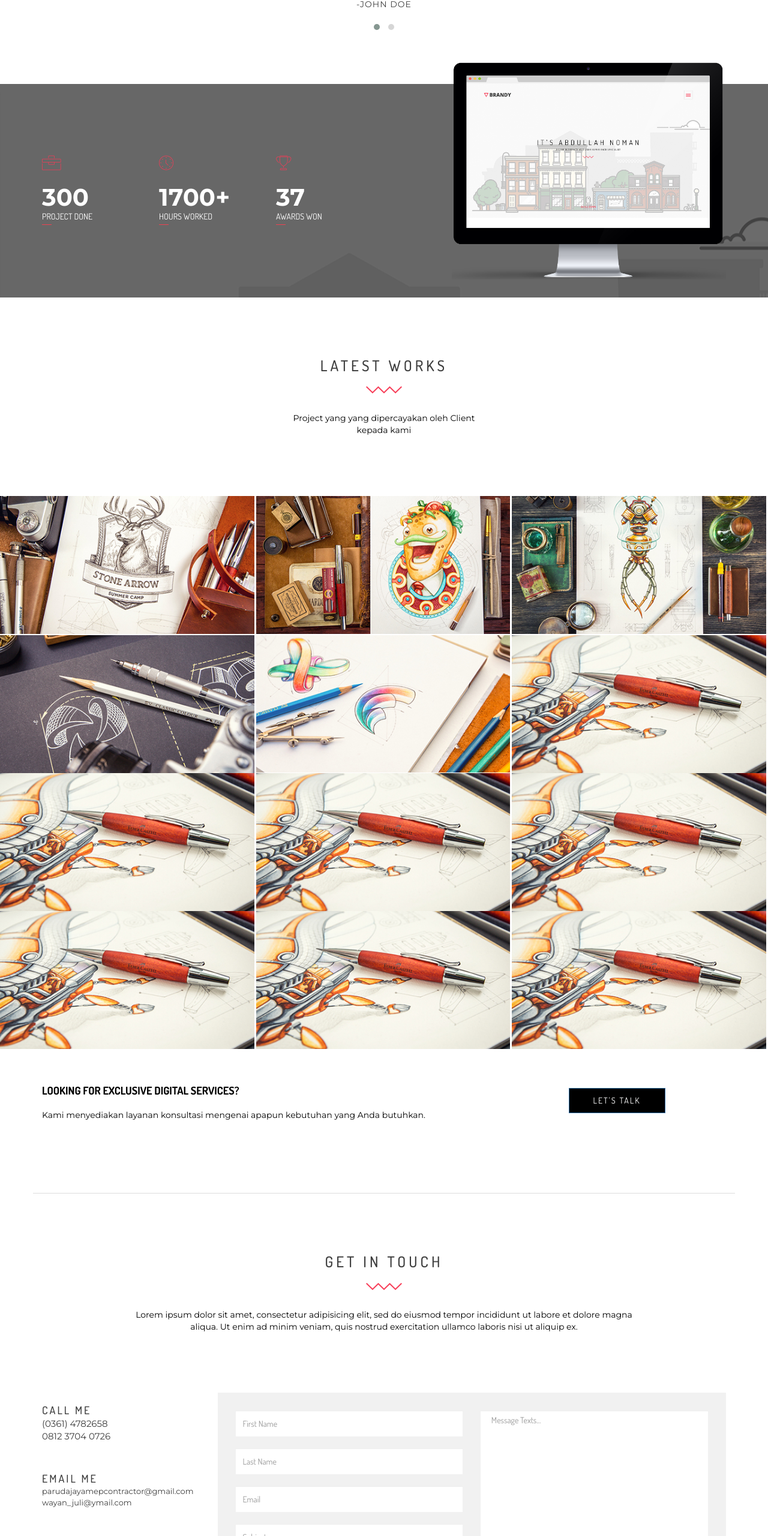
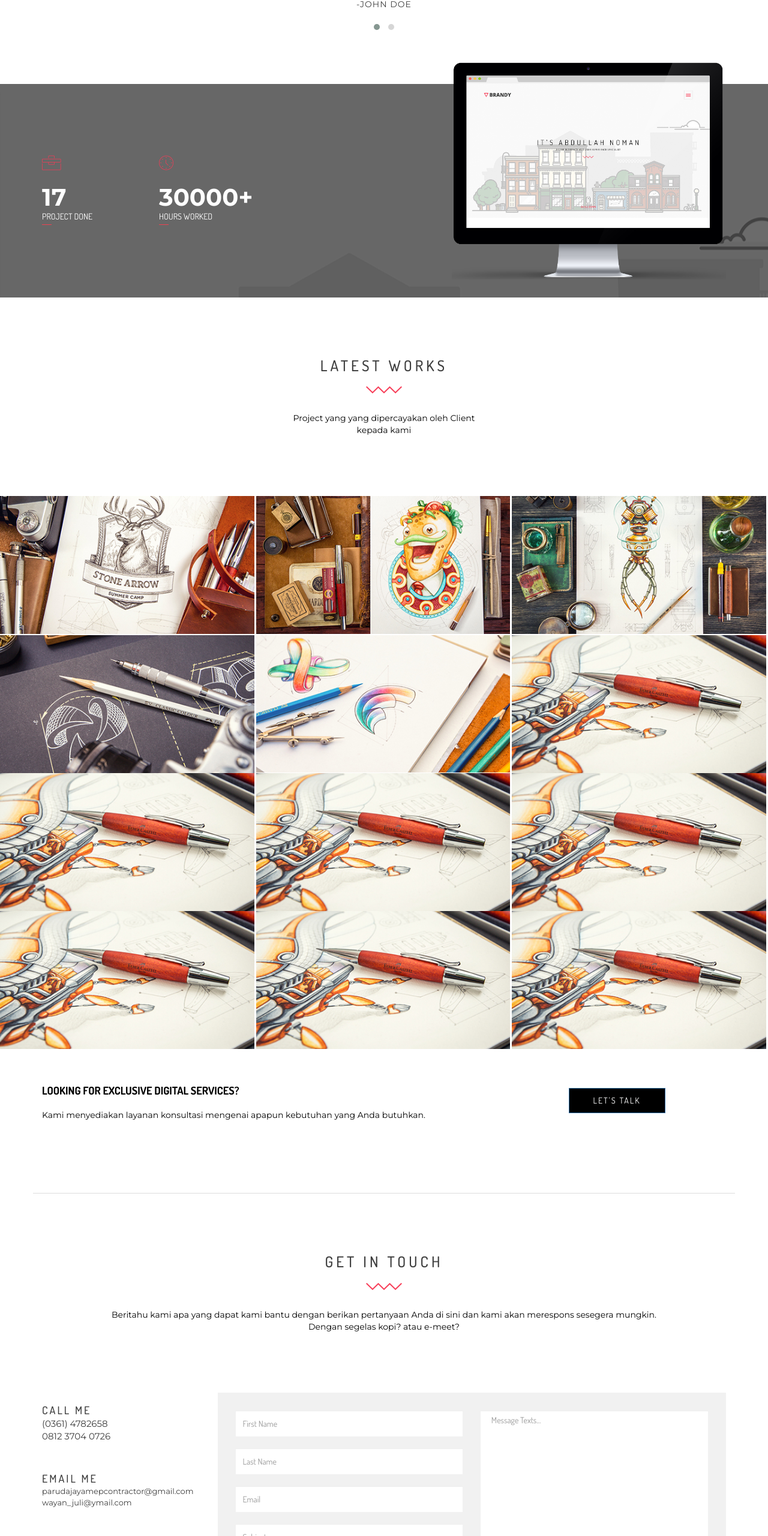
Before and after one commit to sayamiky/parudajaya, a plain HTML site: page index.html in a window 1280 px wide. Shown: the part 1699-4260 px from the top of the page at 60% size. Drawn offline with Linux system fonts and the light colour scheme.

Commit message:
Update index.html
a

```diff
--- a/index.html
+++ b/index.html
@@ -247,22 +247,15 @@
                                 <div class="col-md-4">
                                     <div class="single_count">
                                         <i class="icon-toolbox"></i>
-                                        <h3>300</h3>
+                                        <h3>17</h3>
                                         <p>Project Done</p>
                                     </div>
                                 </div>
                                 <div class="col-md-4">
                                     <div class="single_count">
                                         <i class="icon-clock"></i>
-                                        <h3>1700+</h3>
+                                        <h3>30000+</h3>
                                         <p>Hours Worked</p>
-                                    </div>
-                                </div>
-                                <div class="col-md-4">
-                                    <div class="single_count">
-                                        <i class="icon-trophy"></i>
-                                        <h3>37</h3>
-                                        <p>Awards Won</p>
                                     </div>
                                 </div>
                             </div>
@@ -442,9 +435,8 @@
                     <div class="contact_title  wow fadeInUp animated">
                         <h1>get in touch</h1>
                         <img src="images/shape.png" alt="">
-                        <p>Lorem ipsum dolor sit amet, consectetur adipisicing elit, sed do eiusmod tempor incididunt ut
-                            labore et dolore magna<br /> aliqua. Ut enim ad minim veniam, quis nostrud exercitation
-                            ullamco laboris nisi ut aliquip ex.</p>
+                        <p>Beritahu kami apa yang dapat kami bantu dengan berikan pertanyaan Anda di sini dan kami akan merespons sesegera mungkin.
+                            <br>Dengan segelas kopi? atau e-meet?</p>
                     </div>
                 </div>
             </div>
@@ -529,11 +521,10 @@
                         <div class="social">
                             <h2>Follow Me on</h2>
                             <ul class="icon_list">
+                                <li><a href="https://wa.me/6281237040726"><i class="fa fa-whatsapp"></i></a></li>
                                 <li><a href=""><i class="fa fa-facebook"></i></a></li>
                                 <li><a href=""><i class="fa fa-twitter"></i></a></li>
-                                <li><a href=""><i class="fa fa-google-plus"></i></a></li>
-                                <li><a href=""><i class="fa fa-linkedin"></i></a></li>
-                                <li><a href=""><i class="fa fa-dribbble"></i></a></li>
+                                <li><a href="https://mail.google.com/mail/?view=cm&fs=1&to=parudajayamepcontractor@gmail.com"><i class="fa fa-envelope"></i></a></li>
                             </ul>
                         </div>
                     </div>
```
